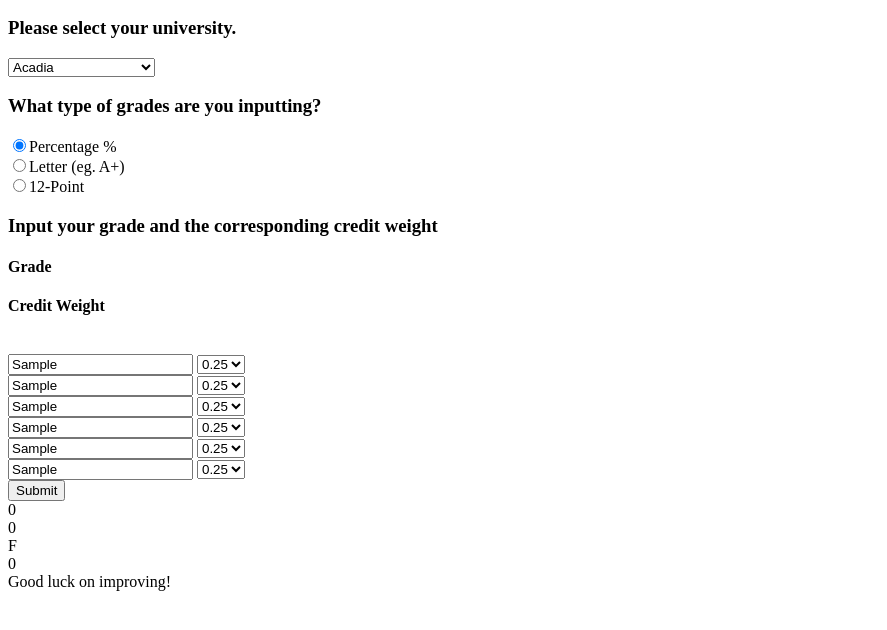
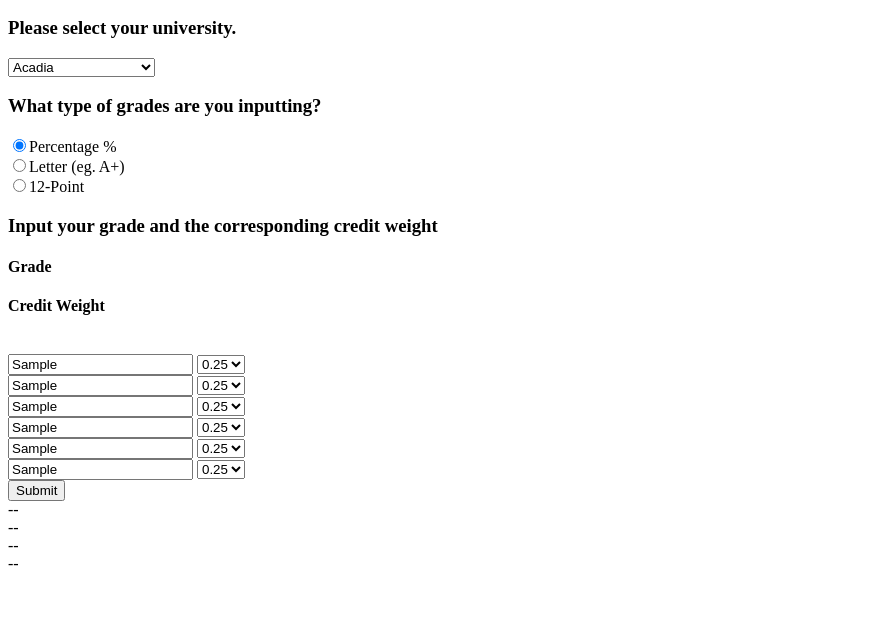
Before and after one commit to sergei1152/WhatsMyGPA, a plain HTML site: page gpa-calc.html in a window 1280 px wide. Both pictures are taken after typing "Sample", "Sample", "Sample", "Sample", "Sample", "Sample" into the empty fields and a click on the input "Submit". Shown: the part 110-740 px from the top of the page, without its empty margins (0-887 px from the left). Drawn offline with Linux system fonts and the light colour scheme.

Commit message:
Got rid of the congratulary message and fixed changed display output for 0 grades

```diff
--- a/calculateGPA.js
+++ b/calculateGPA.js
@@ -26,22 +26,40 @@ function calculatePercentage(marks,creditWeights){
 }
 
 function displayPercent(percentage){
+  if (!isNaN(percentage) && percentage!=0)
+    document.getElementById("percentage-output").innerHTML=Math.round(percentage*100)/100;
 
-  document.getElementById("percentage-output").innerHTML=Math.round(percentage*100)/100;
-
+  else
+    document.getElementById("percentage-output").innerHTML="--";
 }
 
 function displayGPA(GPA){
   GPA=Math.round(GPA*100)/100;
-  document.getElementById("GPA-output").innerHTML=""+GPA;
+
+  if (GPA!=0 && !isNaN(GPA))
+    document.getElementById("GPA-output").innerHTML=GPA;
+
+  else
+    document.getElementById("GPA-output").innerHTML="--";
 }
 
-function displayLetter(letter){
-  document.getElementById("letter-output").innerHTML=letter;
+//requires the gpa so as to check wether to display a legitimate "F" or a -- if the user just happened to not enter anything
+function displayLetter(letter, GPA){
+
+  if (GPA!=0 && !isNaN(GPA))
+    document.getElementById("letter-output").innerHTML=letter;
+
+  else
+    document.getElementById("letter-output").innerHTML="--";
 }
 
 function display12Point(grade){
-  document.getElementById("12point-output").innerHTML=Math.round(grade*100)/100;
+
+  if (grade!=0 && !isNaN(grade))
+    document.getElementById("12point-output").innerHTML=Math.round(grade*100)/100;
+
+  else
+    document.getElementById("12point-output").innerHTML="--";
 }
 
 function convertLetterToGPA(universityIndex, marks, creditWeights){
@@ -176,27 +194,6 @@ function convert12PointToGPA(universityIndex, marks, creditWeights){
 
 }
 
-//Displays a message based on how well someone did
-function displayMessage(GPA){
-  var message;
-  if (GPA>3.5){
-    message="Congradulations! Go and relax now :)";
-  }
-
-  else if (GPA>3.0){
-    message="Good job!";
-  }
-
-  else if (GPA>2){
-    message="Nice! You passed :)";
-  }
-
-  else{
-    message="Good luck on improving!";
-  }
-
-  document.getElementById("message").innerHTML=message;
-}
 //calculates and outputs the GPA information
 function calculateGPA(){
     //Storing the values from the input fields
@@ -231,25 +228,25 @@ function calculateGPA(){
 
       displayPercent(percentage);
       displayGPA(grades[0]);
-      displayLetter(grades[1]);
+      displayLetter(grades[1],grades[0]);
       display12Point(grades[2]);
     }
 
     else if (gradeType=="letter"){
       var grades=convertLetterToGPA(universityIndex, marks, creditWeights);
+      displayPercent(0);
       displayGPA(grades[0]);
-      displayLetter(grades[1]);
+      displayLetter(grades[1],grades[0]);
       display12Point(grades[2]);
     }
 
     else if (gradeType=="12-point"){
       var grades=convert12PointToGPA(universityIndex, marks, creditWeights);
+      displayPercent(0);
       displayGPA(grades[0]);
-      displayLetter(grades[1]);
+      displayLetter(grades[1],grades[0]);
       display12Point(grades[2]);
     }
-
-    displayMessage(grades[0]);
 
     return false; //returns a false that stops form submission, since theres nothing to really submit to
 
--- a/gpa-calc.html
+++ b/gpa-calc.html
@@ -150,6 +150,5 @@
   <div id="GPA-output">Your GPA:</div>
   <div id="letter-output">Your letter grade:</div>
   <div id="12point-output">Your 12 point grade:</div>
-  <div id="message">Your congratulary message</div>
 </body>
 </html>
```
